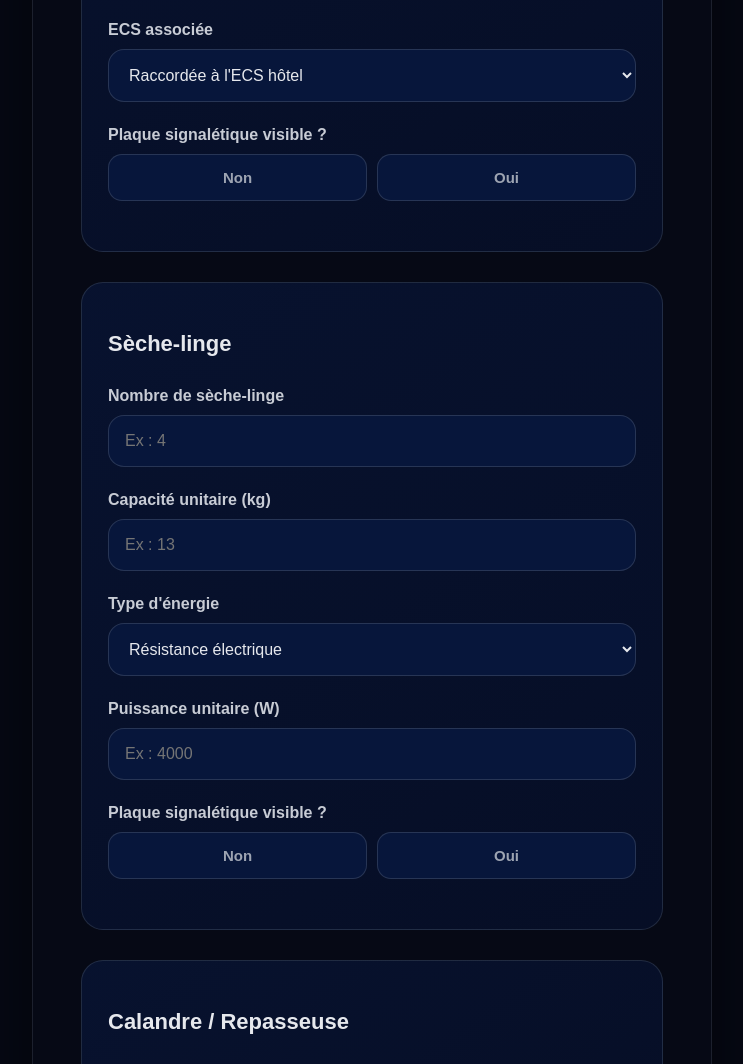
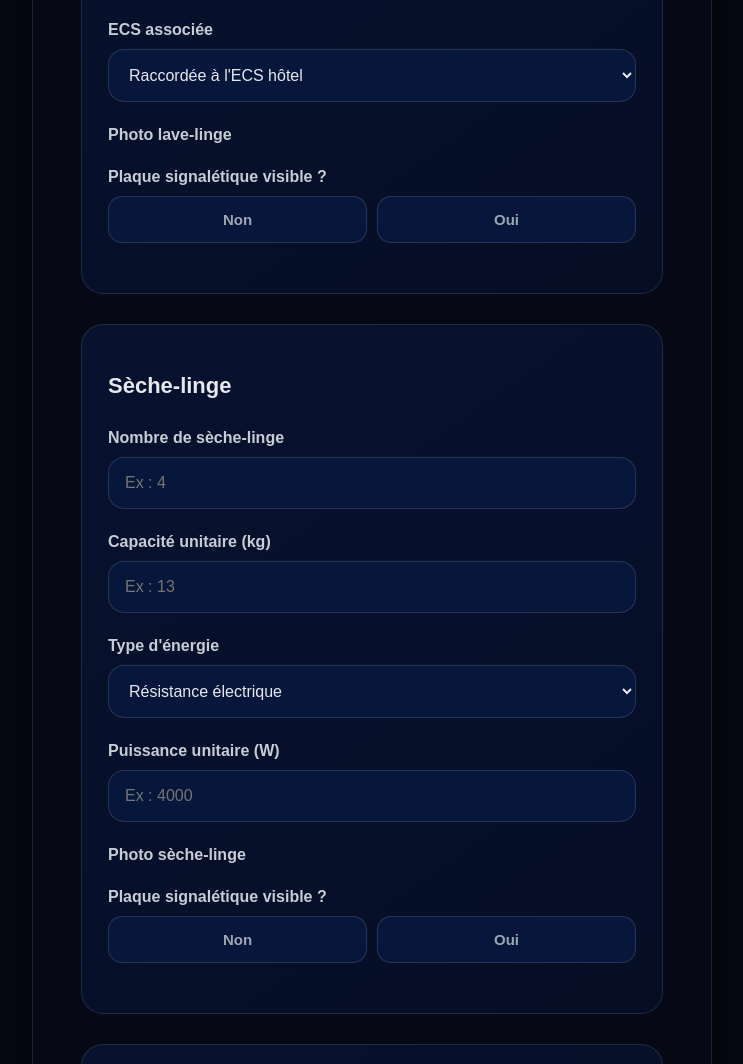
Before and after one commit to bassonjordan140-code/vizion, a plain HTML site: page pages/buanderie-detail.html in a window 1280 px wide. Shown: the part 1450-2514 px from the top of the page, without its empty margins (268-1011 px from the left). Drawn offline with Linux system fonts and the light colour scheme.

Commit message:
Ajoute une photo dediee pour le lave-linge et le seche-linge en buanderie

```diff
--- a/css/style.css
+++ b/css/style.css
@@ -16,7 +16,7 @@
 }
 
 .container::before {
-    content: "v2026.08.07-29";
+    content: "v2026.08.07-30";
     position: absolute;
     top: 14px;
     right: 14px;
--- a/pages/buanderie-detail.html
+++ b/pages/buanderie-detail.html
@@ -186,6 +186,11 @@
                 </select>
             </div>
 
+            <div class="field-group">
+                <label>Photo lave-linge</label>
+                <div class="photo-slot" data-photo-field="lavelinge"></div>
+            </div>
+
             <div class="toggle-group">
                 <label>Plaque signalétique visible ?</label>
                 <div class="toggle-buttons" id="plaqueLaveLingeToggle">
@@ -244,6 +249,11 @@
                        min="0" step="1"
                        inputmode="numeric"
                        placeholder="Ex : 4000">
+            </div>
+
+            <div class="field-group">
+                <label>Photo sèche-linge</label>
+                <div class="photo-slot" data-photo-field="sechelinge"></div>
             </div>
 
             <div class="toggle-group">
```
